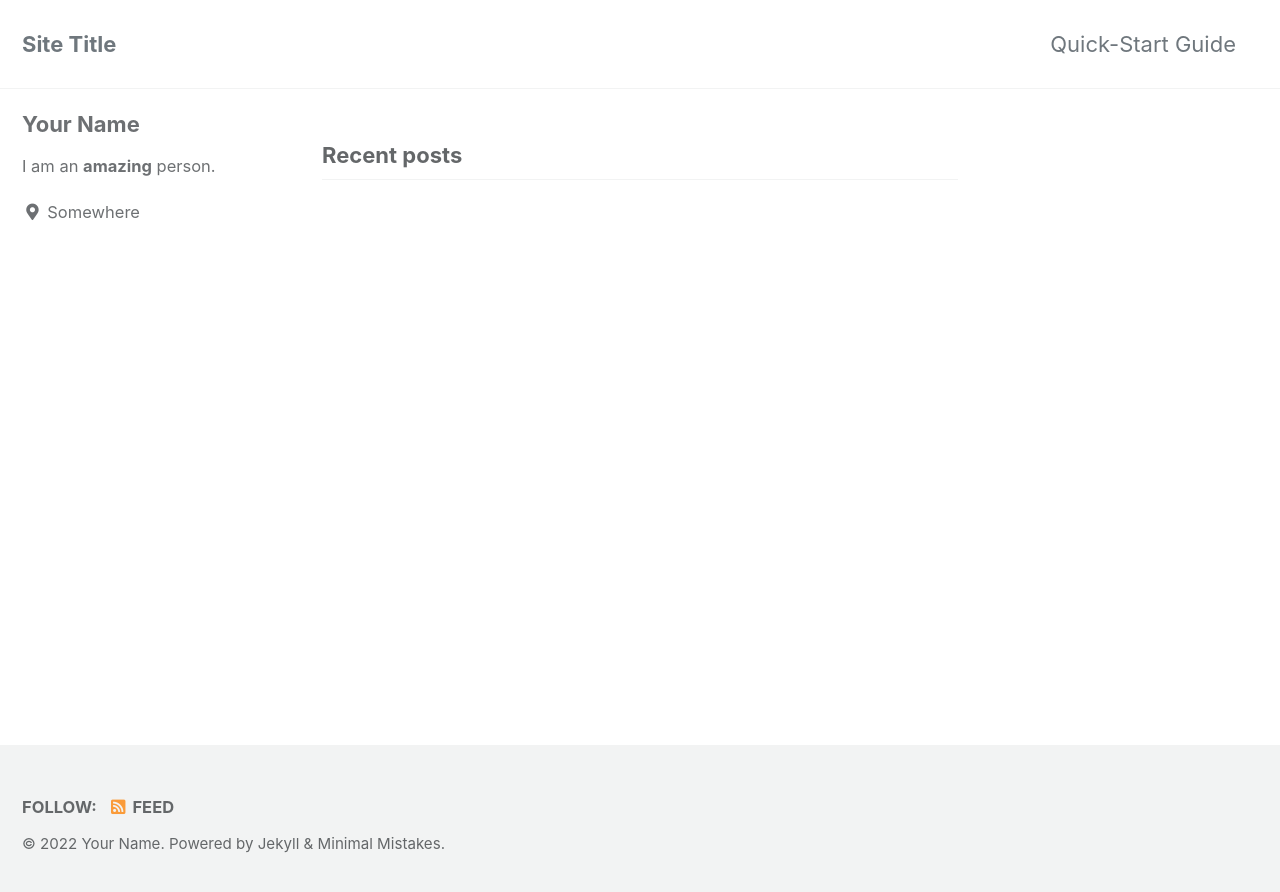
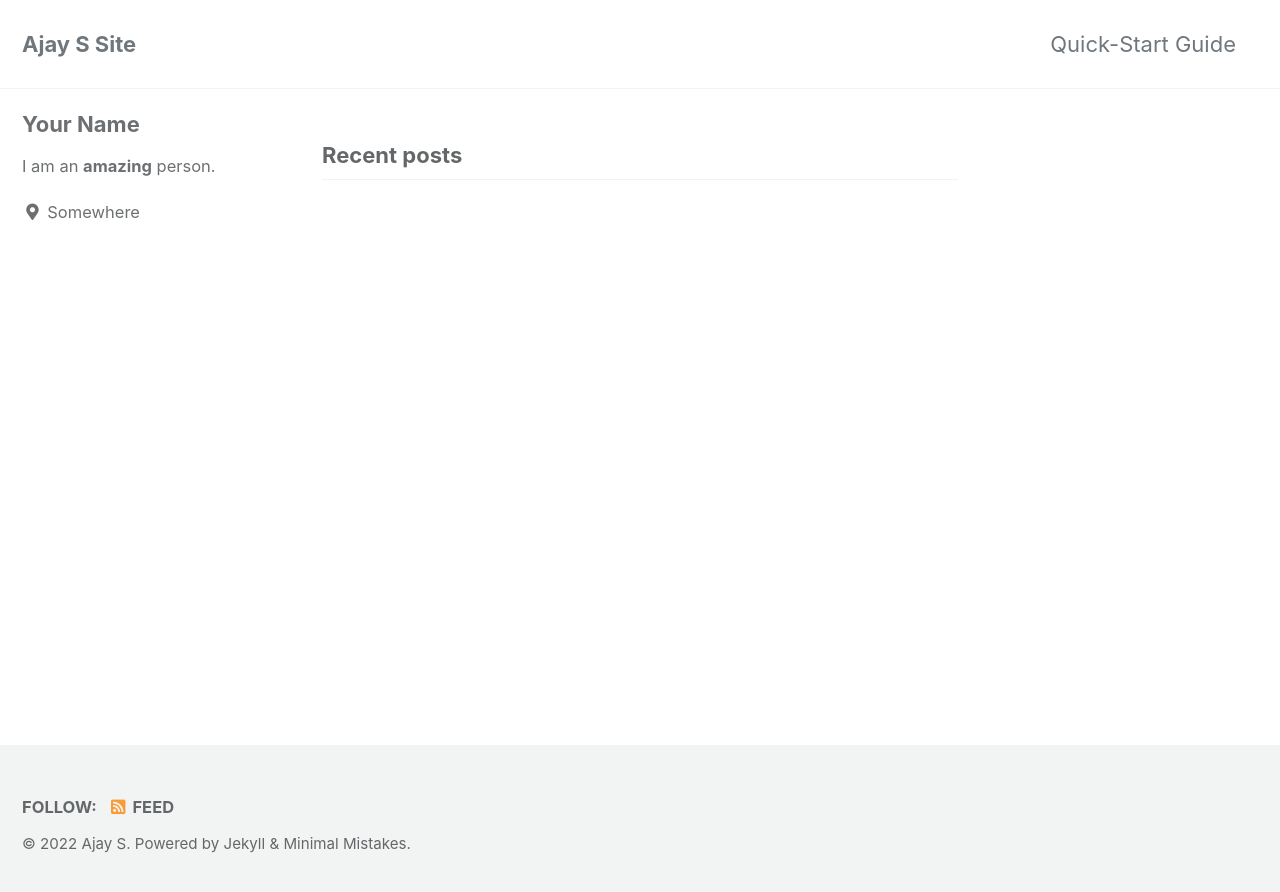
Before and after one commit to ajs997/ajs997.github.io_new, a Jekyll site: the page built from index.html, in a window 1280 px wide. Shown: the top 892 px of the page. Built offline with Jekyll 4.4.1, drawn with Linux system fonts in a browser that asks for light colours; cached includes are drawn as plain includes; the list of posts is cut into pages by our own code.

Commit message:
commit 2

```diff
--- a/_config.yml
+++ b/_config.yml
@@ -16,10 +16,10 @@ minimal_mistakes_skin    : "default" # "air", "aqua", "contrast", "dark", "dirt"
 
 # Site Settings
 locale                   : "en-US"
-title                    : "Site Title"
+title                    : "Ajay S Site"
 title_separator          : "-"
 subtitle                 : # site tagline that appears below site title in masthead
-name                     : "Your Name"
+name                     : "Ajay S"
 description              : "An amazing website."
 url                      : "https://ajs997.github.io"
 #"https://mmistakes.github.io"
```
